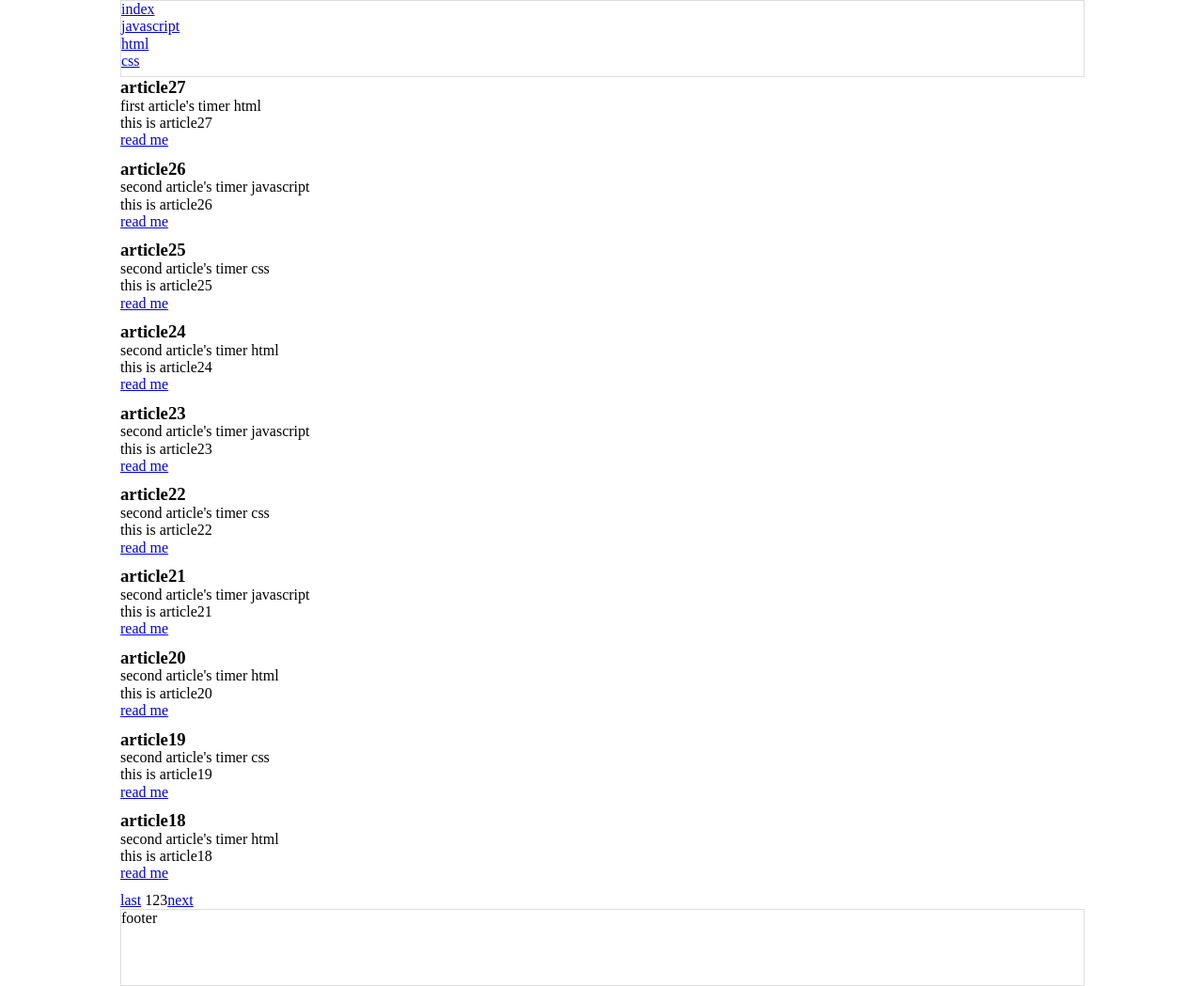
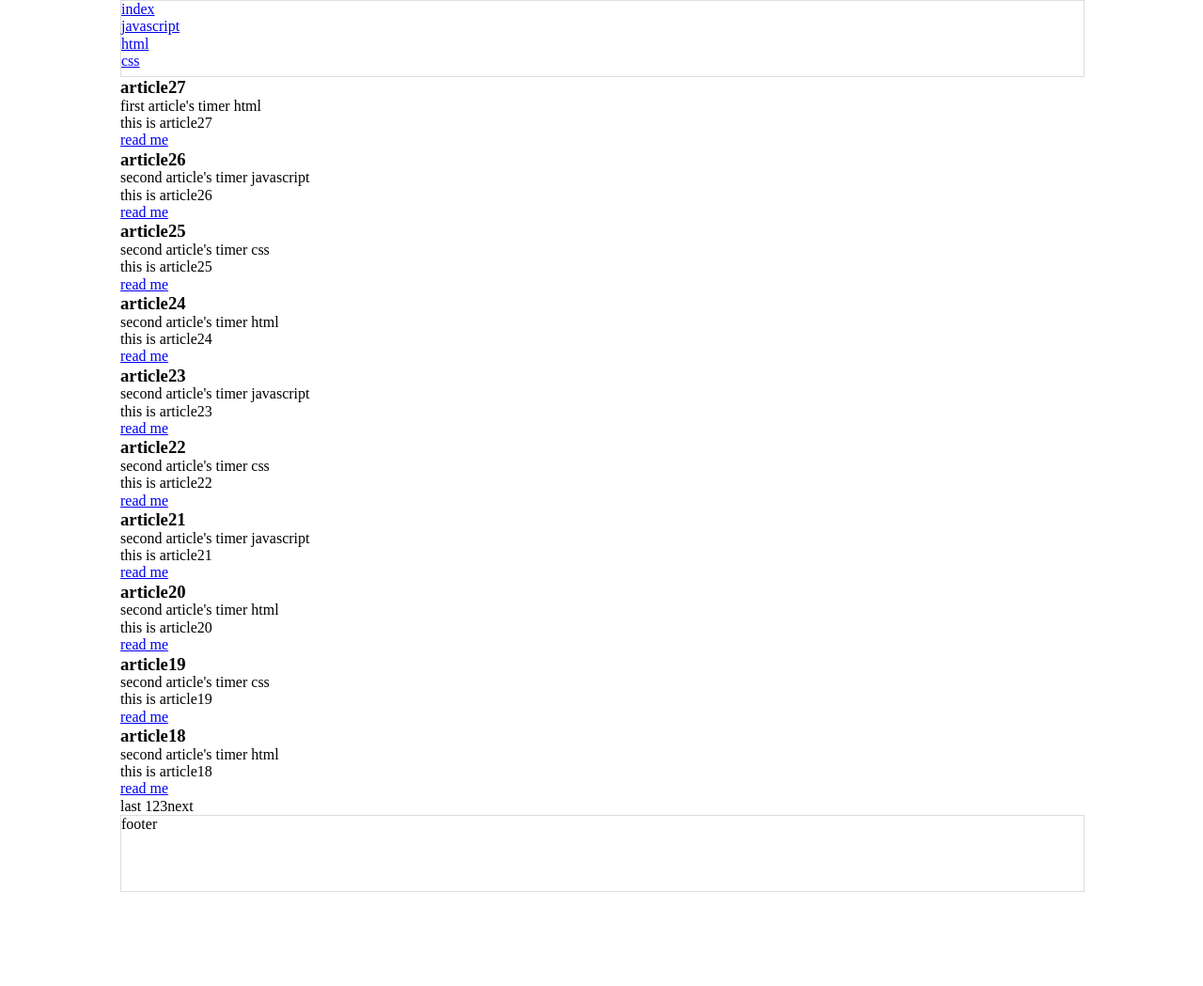
Before and after one commit to lixchen/lixchen.github.io, a plain HTML site: page index.html in a window 1280 px wide. Shown: the whole page at 94% size. After the commit the page ends 949 px from the top, so only its background shows below. Drawn offline with Linux system fonts and the light colour scheme.

Commit message:
改写main.js为面向对象写法

```diff
--- a/index.html
+++ b/index.html
@@ -32,9 +32,6 @@
         border: 1px solid #ddd;
     }
 
-        section {
-            margin-bottom: 10px;
-        }
     </style>
 </head>
 
@@ -43,26 +40,22 @@
         <nav>
             <ul>
                 <li><a href="index.html">index</a></li>
-                <li><a href="otherpage.html#javascript">javascript</a></li>
-                <li><a href="otherpage.html#html">html</a></li>
-                <li><a href="otherpage.html#css">css</a></li>
+                <li><a href="index.html#javascript">javascript</a></li>
+                <li><a href="index.html#html">html</a></li>
+                <li><a href="index.html#css">css</a></li>
             </ul>
         </nav>
     </header>
-    <main>
+    <div>
         <div id="main">
         </div>
-        <div id="page">
-            <a href="#" id="last">last</a>
-            <a href="#" id="next">next</a>
     </div>
-    </main>
     <footer>footer</footer>
-    <script src="./js/data.js"></script>
-    <script src="./js/main.js"></script>
+    <script src="js/data.js"></script>
+    <script src="js/main.js"></script>
     <script>
-        var type = location.hash.substr(1);
-        lxc(type);
+    const lxc = new MyArticle("main", data);
+    lxc.run();
     </script>
 </body>
 
--- a/js/main.js
+++ b/js/main.js
@@ -1,86 +1,111 @@
-function Article(obj) {
-    this.title = obj.title;
-    this.time = obj.time;
-    this.type = obj.type;
-    this.description = obj.description;
-    this.link = obj.link;
-    this.content = `
-        <h3>${this.title}</h3>
-        <time>${this.time}</time>
-        <span>${this.type}</span>
-        <p>${this.description}</p>
-        <a href="${this.link}">read me</a>
-    `
+function MyArticle(elemId, data) {
+    this.elem = document.getElementById(elemId);
+    this.data = data;
+    this.category = location.hash.substr(1);
+    this.fragment = document.createDocumentFragment();
+    this.count = 0;
+    this.topTenData; // 保存前十项数据
+    this.page;
 }
-Article.prototype.render = function () {
-    var section = document.createElement('section');
-    section.innerHTML = this.content;
-    main.appendChild(section);
+
+// 将数据分类 并且限制最多渲染10项
+MyArticle.prototype.classify = function() {
+    if (this.category) {
+        this.data = this.data.filter(item => (item.type === this.category));
+        this.topTenData = this.data.filter((item, index) => (index >= 10 * this.count && index < 10 * (this.count + 1)));
+    } else {
+        this.topTenData = this.data.filter((item, index) => (index >= 10 * this.count && index < 10 * (this.count + 1)));
+    }
 };
-var count = 0;
+// 渲染数据到页面 最多10项
+MyArticle.prototype.render = function(obj) {
+    for (let value of obj) {
+        const article = document.createElement('article');
+        article.className = 'article';
+        article.innerHTML = `
+        <h3>${value.title}</h3>
+        <time>${value.time}</time>
+        <span>${value.type}</span>
+        <p>${value.description}</p>
+        <a href="${value.link}">read me</a>
+        `;
+        this.fragment.appendChild(article);
+    }
+};
+// 分页功能
+MyArticle.prototype.paging = function() {
+    const len = this.data.length;
+    const pageNum = Math.ceil(len / 10);
+    if (len > 10) {
+        this.page = document.createElement("div");
+        this.page.className = 'page';
+        if (pageNum > 1) {
+            this.page.innerHTML = `
+            <span class="last-page">last</span>
+            <span class="next-page">next</span>
+            `;
+        }
+        for (let i = 0; i < pageNum; i++) {
+            const span = document.createElement('span');
+            span.className = 'page-num'
+            span.textContent = i + 1;
+            this.page.insertBefore(span, this.page.lastElementChild);
+        }
+        this.fragment.appendChild(this.page);
+    }
 
-var arrLike = main.children;
+};
+// 页面模拟跳转功能
+MyArticle.prototype.jump = function() {
+    window.addEventListener('hashchange', () => location.reload());
+};
 
 
-function lxc(type) {
-    if (type) {
-        data = data.filter(function (item) {
-            return item.type === type;
-        });
-    }
-    data.forEach(function (item, index, arr) {
-        if (index >= 10 * count && index < 10 * (count + 1)) {
-            var article = new Article(item);
-            article.render();
+// 运行实例
+MyArticle.prototype.run = function() {
+    this.classify();
+    this.render(this.topTenData);
+    this.paging();
+    this.elem.innerHTML = '';
+    this.elem.appendChild(this.fragment);
+    this.jump();
+    this.listener();
+};
+MyArticle.prototype.handler = function(event) {
+    const that = this;
+    const next = this.page.getElementsByClassName('next-page')[0];
+    const last = this.page.getElementsByClassName('last-page')[0];
+    const pageNum = this.page.getElementsByClassName('page-num');
+    const len = this.data.length;
+    return function(event) {
+        for (let value of pageNum) {
+            if (event.target === value) {
+                that.count = (parseInt(value.textContent) - 1) < 1 ? 0 : (parseInt(value.textContent) - 1);
+                that.run();
+            }
         }
-    });
-    window.scrollTo(0, 0);
-    // 动态添加 分页标签
-    var len = data.length;
-    for (var i = 0; i < Math.ceil(len / 10); i++) {
-        var a = document.createElement('a');
-        a.innerHTML = i + 1;
-        page.insertBefore(a, page.lastElementChild);
-        a.onclick = function () {
-            main.innerHTML = '';
-            count = (parseInt(this.textContent) - 1) < 1 ? 0 : (parseInt(this.textContent) - 1);
-            lxc();
-            return false;
+        if (event.target === next) {
+            that.count++;
+            if (that.count > len / 10) {
+                that.count = parseInt(len / 10);
+                return false;
+            }
+            that.run();
+        } else if (event.target === last) {
+            that.count--;
+            if (that.count < 0) {
+                that.count = 0;
+                return false;
+            }
+            that.run();
         }
     }
-}
-next.onclick = function () {
-    count++;
-    if (count > len / 10) {
-        count = parseInt(len / 10);
-        return false;
+};
+// 事件处理程序
+MyArticle.prototype.listener = function() {
+    if (this.page) {
+        this.elem.addEventListener('click', this.handler());
+    } else {
+        this.elem.removeEventListener('click', this.handler());
     }
-    main.innerHTML = '';
-    lxc();
-    return false;
-}
-
-last.onclick = function () {
-    count--;
-    if (count < 0) {
-        count = 0;
-        return false;
-    }
-    main.innerHTML = '';
-    lxc();
-    return false;
-}
-
-// // 动态添加 分页标签
-// var len = data.length;
-// for (var i = 0; i < Math.ceil(len / 10); i++) {
-//     var a = document.createElement('a');
-//     a.innerHTML = i + 1;
-//     page.insertBefore(a, page.lastElementChild);
-//     a.onclick = function () {
-//         main.innerHTML = '';
-//         count = (parseInt(this.textContent) - 1) < 1 ? 0 : (parseInt(this.textContent) - 1);
-//         lxc();
-//         return false;
-//     }
-// }
+};
```
Also changed, not shown: otherpage.html (deleted, +0 -71 lines). Lines whose indentation alone changed are shown as unchanged.
